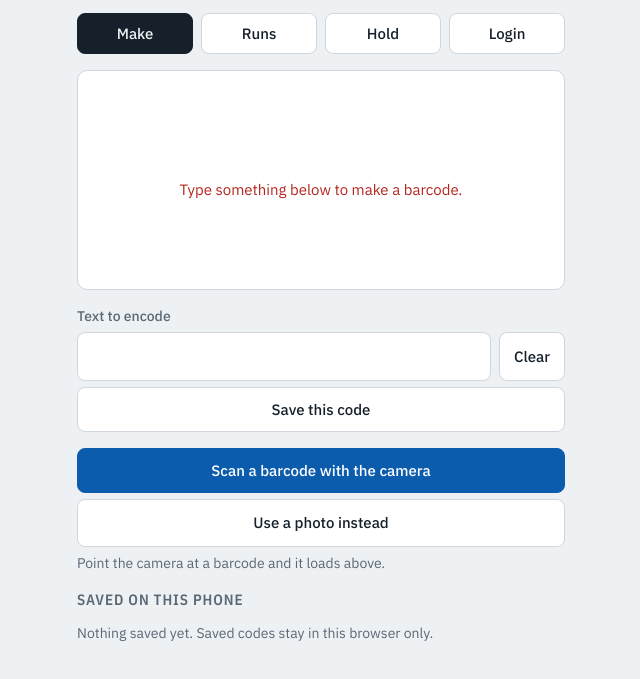
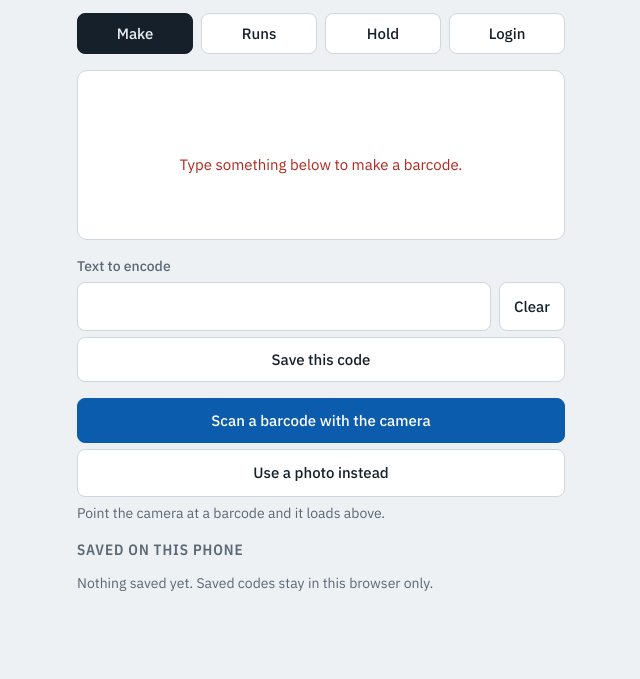
Before and after one commit to cdmalner27-bit/barcode-maker, a plain HTML site: page index.html in a window 1280 px wide. Shown: the part 51-730 px from the top of the page, without its empty margins (319-959 px from the left). Drawn offline with nearby package versions, Linux system fonts and the light colour scheme.

Commit message:
Make the barcode box a little smaller
Co-Authored-By: Claude Opus 5.5 <noreply@anthropic.com>
Claude-Session: https://claude.ai/code/session_01T2j5Xyiz6TXGe3MLTGQF4x

```diff
--- a/index.html
+++ b/index.html
@@ -91,8 +91,8 @@ h2 {
   color: #000000;
   border: 1px solid var(--line);
   border-radius: 10px;
-  min-height: 220px;
-  padding: 20px 12px;
+  min-height: 170px;
+  padding: 14px 12px;
   display: flex;
   flex-direction: column;
   align-items: center;
@@ -369,7 +369,7 @@ label.scan {
     var svg = document.createElementNS("http://www.w3.org/2000/svg", "svg");
     try {
       JsBarcode(svg, text, {
-        format: "CODE128", width: 2, height: 110, margin: 20, displayValue: false,
+        format: "CODE128", width: 2, height: 85, margin: 16, displayValue: false,
         background: "#ffffff", lineColor: "#000000",
         valid: function (v) { ok = v; }
       });
```
